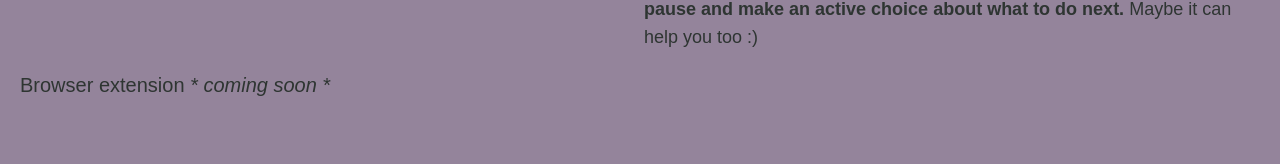
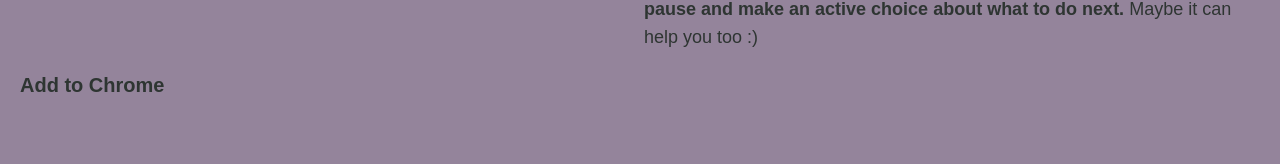
Before and after one commit to marley/marley-alford-personal-website, a Next.js app: page /foqus in a window 1280 px wide. Shown: the part 447-611 px from the top of the page. Built offline with nearby package versions, Linux system fonts and the light colour scheme.

Commit message:
fix: add changes that weren't present in main for some reason

```diff
--- a/app/foqus/page.tsx
+++ b/app/foqus/page.tsx
@@ -36,7 +36,12 @@ export default function Foqus() {
             </div>
 
             <h3 className="text-xl">
-              Browser extension <span className="italic">* coming soon *</span>
+              <a
+                href="https://chromewebstore.google.com/detail/cnilaeoaogbnmmklekcplglklmphjddj?utm_source=item-share-cb"
+                target="_blank"
+              >
+                Add to Chrome
+              </a>
             </h3>
           </div>
         </div>
```
